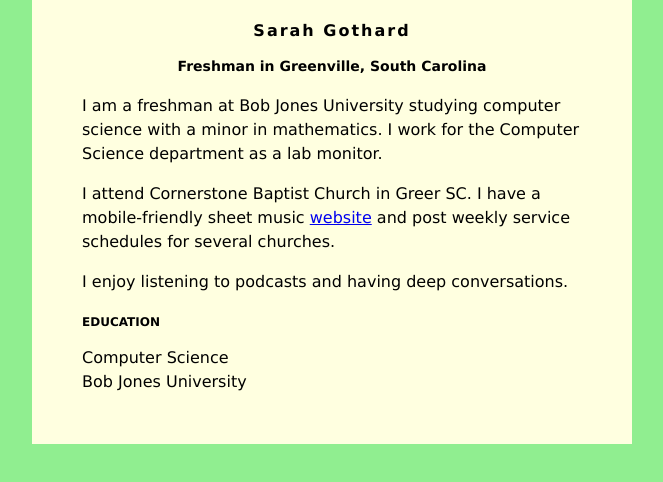
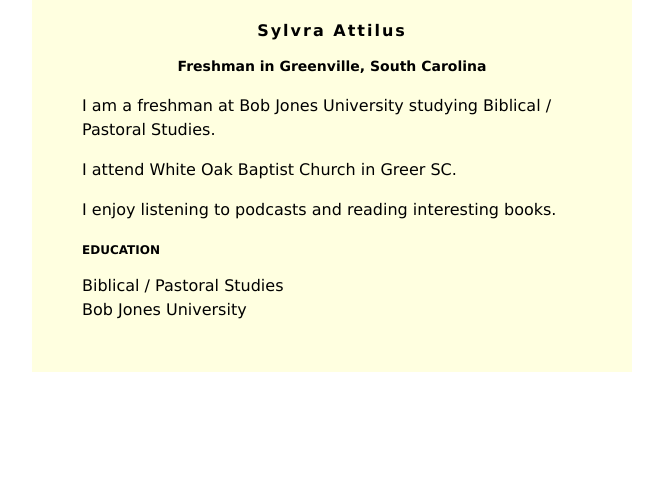
Before and after one commit to Sattilus123/Sattilus123.github.io, a plain HTML site: page index.html in a window 1280 px wide. Shown: the whole page, without its empty margins (308-971 px from the left). Drawn offline with Linux system fonts and the light colour scheme.

Commit message:
Update index.html

```diff
--- a/index.html
+++ b/index.html
@@ -2,7 +2,7 @@
 <head>
 <style>
 body {
-    background: lightgreen;
+    background: 009fbd;
     font-family: Verdana;
 }
 #content {
@@ -30,21 +30,18 @@ h3 {
 </head>
 <body>
     <div id="content">
-        <h1>Sarah Gothard</h1>
+        <h1>Sylvra Attilus</h1>
         <h2>Freshman in Greenville, South Carolina</h2>
 
-         <p>I am a freshman at Bob Jones University studying computer science with a minor in
-            mathematics. I work for the Computer Science department as a lab monitor.</p>
+         <p>I am a freshman at Bob Jones University studying Biblical / Pastoral Studies.</p>
          <p>
-            I attend Cornerstone Baptist Church in Greer SC. I have a mobile-friendly
-            sheet music <a href="https://mobilehymns.org/">website</a> and post weekly service
-            schedules for several churches.
+            I attend White Oak Baptist Church in Greer SC.
          </p>
          <p>
-            I enjoy listening to podcasts and having deep conversations.
+            I enjoy listening to podcasts and reading interesting books.
          </p>
         <h3>EDUCATION</h3>
-        Computer Science<br />
+        Biblical / Pastoral Studies<br />
         Bob Jones University
     </div>
 
```
